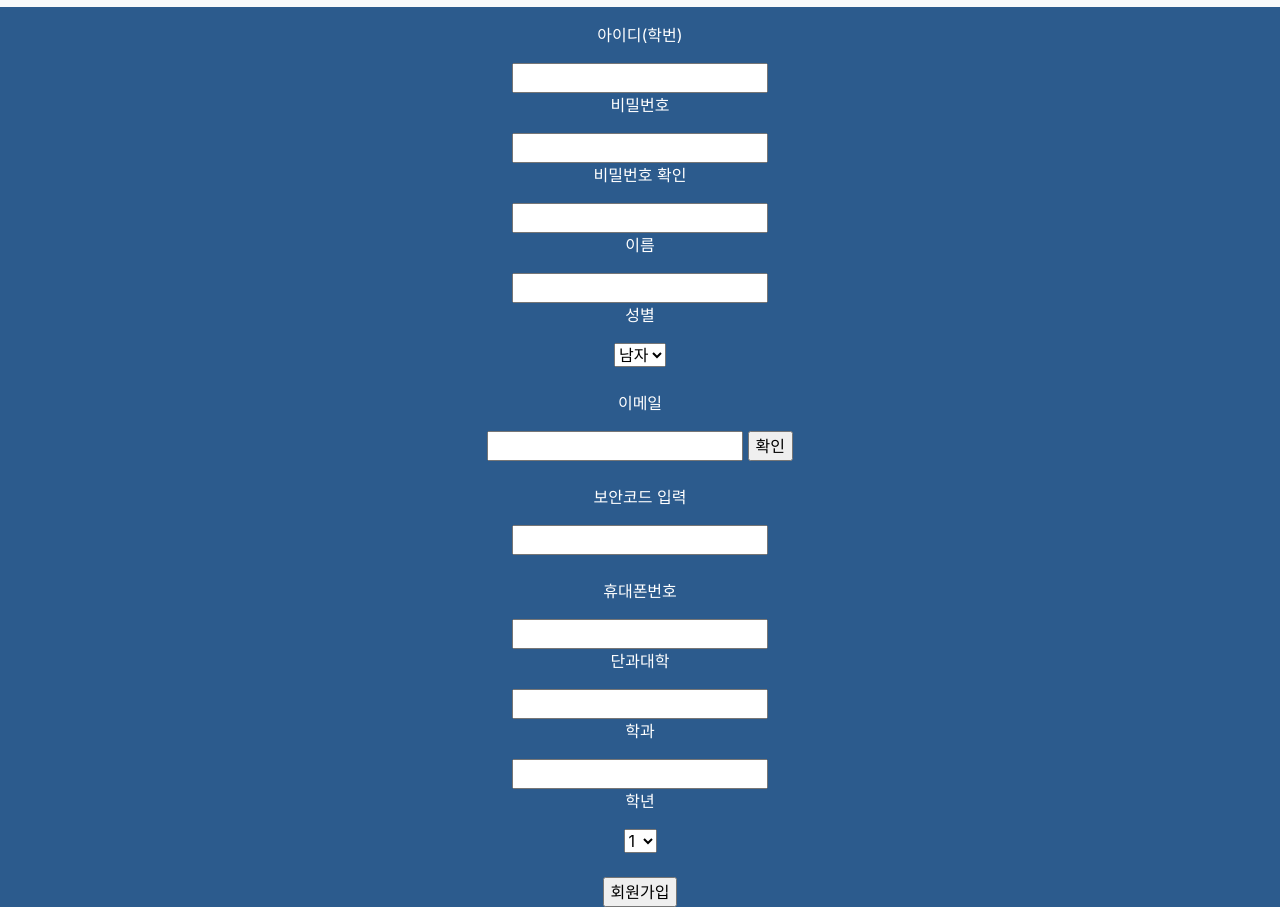
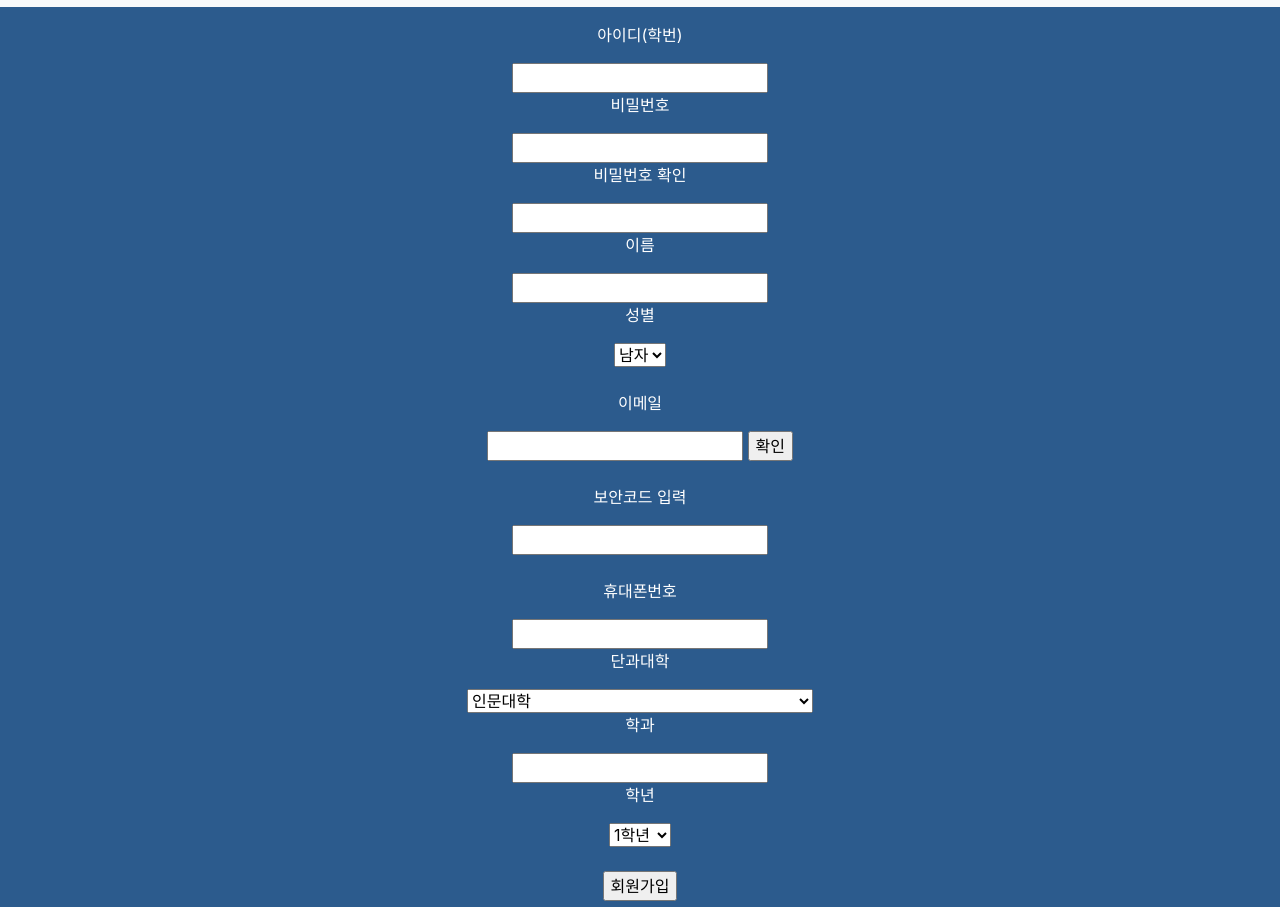
Before and after one commit to likelionmju/likelion-mju.com, a Django app: page /account/register/ in a window 1280 px wide. Shown: the part 49-956 px from the top of the page. Run offline with Django 3.2, Linux system fonts and the light colour scheme; some libraries are stand-ins or nearby versions.

Commit message:
register.html 내용 수정

```diff
--- a/account/templates/register.html
+++ b/account/templates/register.html
@@ -38,15 +38,23 @@
         <br><br><p>휴대폰번호</p>
         <input type="text" name="phone_number">
         <p>단과대학</p>
-        <input type="text" name="college">
+        <select name="college">
+            <option>인문대학</option>
+            <option>사회과학대학</option>
+            <option>법과대학</option>
+            <option>경영대학</option>
+            <option>ICT융합대학</option>
+            <option>미래융합대학</option>
+            <option>기타('학과'란에 소속 대학과 학과를 적어 주세요)</option>
+        </select>
         <p>학과</p>
         <input type="text" name="department">
         <p>학년</p>
         <select name="grade">
-            <option>1</option>
-            <option>2</option>
-            <option>3</option>
-            <option>4</option>
+            <option>1학년</option>
+            <option>2학년</option>
+            <option>3학년</option>
+            <option>4학년</option>
         </select>
         <br><br>
         <input type="submit" value="회원가입">
```
